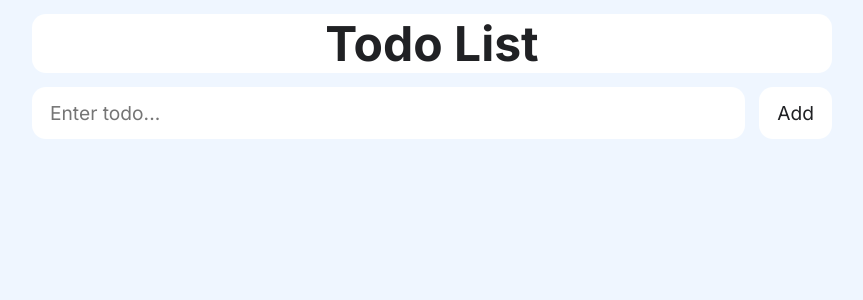
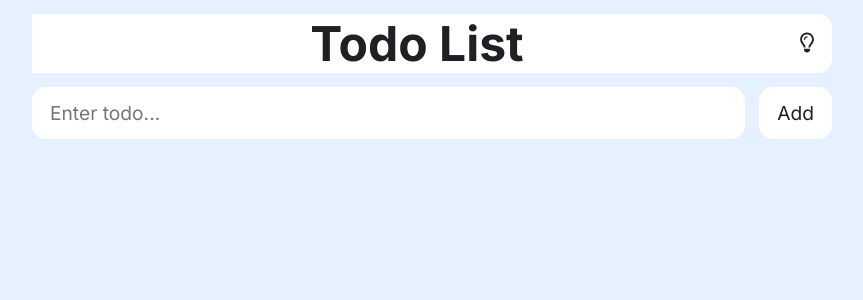
Before and after one commit to sphynxnz256/reactjs-todolist, a React (Vite) app: page / in a window 1280 px wide. Shown: the top 300 px of the page, without its empty margins (208-1071 px from the left). Built offline with nearby package versions, Linux system fonts and the light colour scheme.

Commit message:
light/dark mode
working on adding a light dark mode. currently incomplete

```diff
--- a/src/App.jsx
+++ b/src/App.jsx
@@ -7,6 +7,7 @@ function App() {
 
   const [todos, setTodos] = useState([]);
   const [todoValue, setTodoValue] = useState("");
+  const [isDarkMode, setIsDarkMode] = useState(false);
 
   function persistData(newList) {
     localStorage.setItem('todos', JSON.stringify({todos: newList}));
@@ -19,7 +20,7 @@ function App() {
   }
 
   function handleDeleteTodo(index){
-    const newTodoList = todos.filter((todo, todoIndex) => {
+    const newTodoList = todos.filter((_, todoIndex) => {
       return todoIndex !== index;
     });
     persistData(newTodoList);
@@ -50,7 +51,10 @@ function App() {
       persistData(newTodoList);
       setTodos(newTodoList);
     }
+  }
 
+  function handleLightDarkToggle() {
+    setIsDarkMode(!isDarkMode);
   }
 
   useEffect(() => {
@@ -65,15 +69,29 @@ function App() {
     setTodos(localToDos);
   }, []);
 
+  useEffect(() => {
+    const rootDiv = document.getElementById('root');
+    if(rootDiv) {
+      rootDiv.style.backgroundColor = isDarkMode ? "hsl(214, 100%, 05%)" : "hsl(214, 100%, 95%)";
+    }
+  });
+
   return (
     <>
       <div className="title">
-        <h1>Todo List</h1>
+        <h1 style={{color: isDarkMode ? "white" : "hsl(225, 6%, 13%)",
+          backgroundColor: isDarkMode ? "hsl(214, 100%, 25%)" : "white"
+        }}> {/* trying to work out why the title isnt rendering correcly anymore */}
+          Todo List
+        </h1>
+        <button className="day-night-toggle" onClick={handleLightDarkToggle}>
+          <i className="day fa-regular fa-lightbulb" style={{display: isDarkMode ? "none" : "block"}}></i>
+          <i className="night fa-solid fa-lightbulb" style={{display: isDarkMode ? "block" : "none"}}></i>
+        </button>
       </div>
-
       <TodoInput todoValue={todoValue} setTodoValue={setTodoValue}
-        handleAddTodos = {handleAddTodos}/>
-      <TodoList handleEditTodo={handleEditTodo}
+        handleAddTodos = {handleAddTodos} isDarkMode={isDarkMode}/>
+      <TodoList handleEditTodo={handleEditTodo} isDarkMode={isDarkMode}
         handleDeleteTodo={handleDeleteTodo} todos={todos}
         moveTodoUp={moveTodoUp} moveTodoDown={moveTodoDown}/>
     </>
--- a/src/components/TodoCard.jsx
+++ b/src/components/TodoCard.jsx
@@ -5,18 +5,18 @@ export default function TodoCard(props) {
     const {children, handleDeleteTodo, index, handleEditTodo, moveTodoUp, moveTodoDown} = props;
 
     return(
-    <li className='todoItem'>
+    <li className='todoItem' >
         {children}
         <div className='actionsContainer'>
             <button onClick={() => {
                 moveTodoUp(index);
             }}>
-                <i class="fa-solid fa-arrow-up"></i>
+                <i className="fa-solid fa-arrow-up"></i>
             </button>
             <button onClick={() => {
                 moveTodoDown(index);
             }}>
-                <i class="fa-solid fa-arrow-down"></i>
+                <i className="fa-solid fa-arrow-down"></i>
             </button>
             <button onClick={() => {
                 handleEditTodo(index);
--- a/src/components/TodoInput.jsx
+++ b/src/components/TodoInput.jsx
@@ -2,20 +2,20 @@ import { useState } from "react";
 
 export default function TodoInput(props){
 
-    const {handleAddTodos, todoValue, setTodoValue} = props;
+    const {handleAddTodos, todoValue, setTodoValue, isDarkMode} = props;
 
 
     return(
         <header>
             <input value={todoValue} onChange={(e) => {
                 setTodoValue(e.target.value);
-            }} placeholder="Enter todo..."/>
+            }} placeholder="Enter todo..." style={{color: isDarkMode ? "white" : "hsl(225, 6%, 13%)"}}/>
             <button onClick={() => {
                 if(todoValue.trim() !== ""){
                     handleAddTodos(todoValue);
                     setTodoValue("");
                 }
-            }}>
+            }} style={{color: isDarkMode ? "white" : "hsl(225, 6%, 13%)"}}>
                 Add
             </button>
         </header>
--- a/src/components/TodoList.jsx
+++ b/src/components/TodoList.jsx
@@ -3,14 +3,14 @@ import TodoCard from './TodoCard'
 
 export default function TodoList(props) {
 
-    const {todos} = props;
+    const {todos, isDarkMode} = props;
 
     return (
         <ul className='main'>
             {todos.map((todo, todoIndex) => {
                 return (
                     <TodoCard {...props} key={todoIndex} index={todoIndex}>
-                        <p>{todo}</p>
+                        <p style={{color: isDarkMode ? "white" : "hsl(225, 6%, 13%)"}}>{todo}</p>
                     </TodoCard>
                 );
             })}
--- a/src/index.css
+++ b/src/index.css
@@ -3,13 +3,28 @@
   margin: 0;
   padding: 0;
   box-sizing: border-box;
-  color: #202124;
+  color: hsl(225, 6%, 13%);
 }
+
+#root {
+  min-height: 100vh;
+  display: flex;
+  flex-direction: column;
+  padding: 14px;
+  background: hsl(214, 100%, 90%);
+  gap: 14px;
+}
+
+header {
+  display: flex;
+  align-items: stretch;
+}
+
+
 
 .title {
   display: flex;
-  flex-direction: column;
-  justify-content: center;
+  justify-content: space-between;
   align-items:center;
   background: white;
   width: 100%;
@@ -19,21 +34,23 @@
 }
 
 h1 {
+  flex-grow: 1;
+  text-align: center;
   font-weight: bold;
 }
 
-#root {
-  min-height: 100vh;
-  display: flex;
-  flex-direction: column;
-  padding: 14px;
-  background: #eff6ff;
-  gap: 14px;
+.day-night-toggle {
+  padding-right: 14px;
+  background-color: white;
+  border: none;
 }
 
-header {
-  display: flex;
-  align-items: stretch;
+.day, .night {
+  transform: scale(1.2);
+}
+
+.night {
+  display: none;
 }
 
 header,
@@ -116,6 +133,14 @@ p {
     font-size: 1.5em;
   }
 
+  .day, .night {
+    transform: scale(1.5);
+  }
+
+  .day-night-toggle {
+    padding-right: 20px;
+  }
+
   header button,
   header input {
     font-size: 1.2em;
```
Also changed, not shown: 1 other file (tests, documents, lock files or other folders).
